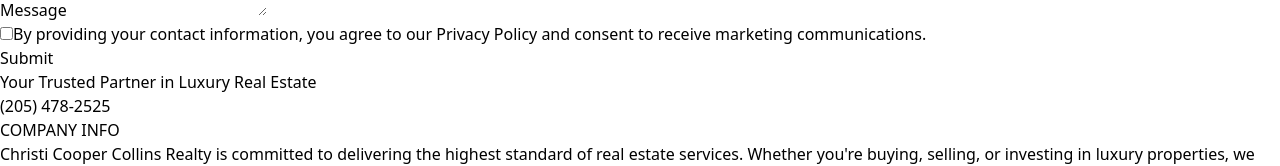
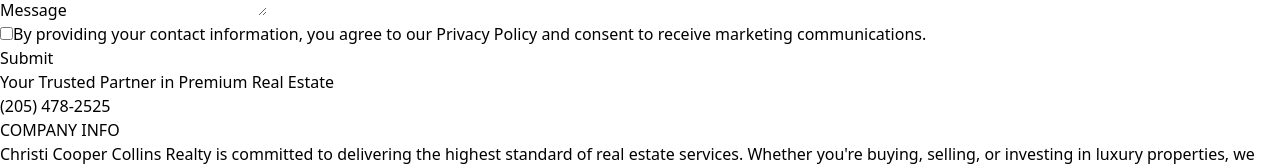
Before and after one commit to abhighodke/seven, a React (Vite) app: page /contact in a window 1280 px wide. Shown: the part 528-694 px from the top of the page. Built offline with nearby package versions, Linux system fonts and the light colour scheme.

Commit message:
client updated

```diff
--- a/src/clientData.js
+++ b/src/clientData.js
@@ -10,7 +10,7 @@ With my knowledge and experience I provide my clients accurate and complete deta
 
 Customer Service excellence is our Passion!`,
     testimonials: [{"quote": "Working with Christi Cooper Collins was a game-changer for us. Her deep knowledge of the New York market and personalized approach made finding our dream home effortless. Highly recommended for anyone seeking a top-notch real estate experience.", "author": "John and Emily R."}, {"quote": "Christi Cooper Collins provided exceptional service from start to finish. The teams professionalism and attention to detail ensured that our property sale was smooth and successful. We could not have asked for a better partner in real estate.", "author": "Michael S."}, {"quote": "The dedication and expertise of Christi Cooper Collins were evident throughout our home-buying journey. Her ability to understand our needs and navigate the competitive market made the process enjoyable and stress-free. We are thrilled with our new home!", "author": "Sarah and David L."}, {"quote": "Christi Cooper Collins and Her team are truly outstanding. Their market knowledge, responsiveness, and client-focused approach set them apart. We have bought and sold multiple properties with them, and each experience has been exceptional.", "author": "Jessica and Mark T."}, {"quote": "If you are looking for a real estate agent who goes above and beyond, Christi Cooper Collins is the one. Her dedication to finding the perfect property and ensuring a smooth transaction is unmatched. We are incredibly satisfied with the service we received.", "author": "Laura K."}],
-    footerTagline: "Your Trusted Partner in Luxury Real Estate",
+    footerTagline: "Your Trusted Partner in Premium Real Estate",
     email: "",
     address: "",
     phone: "(205) 478-2525",
```
